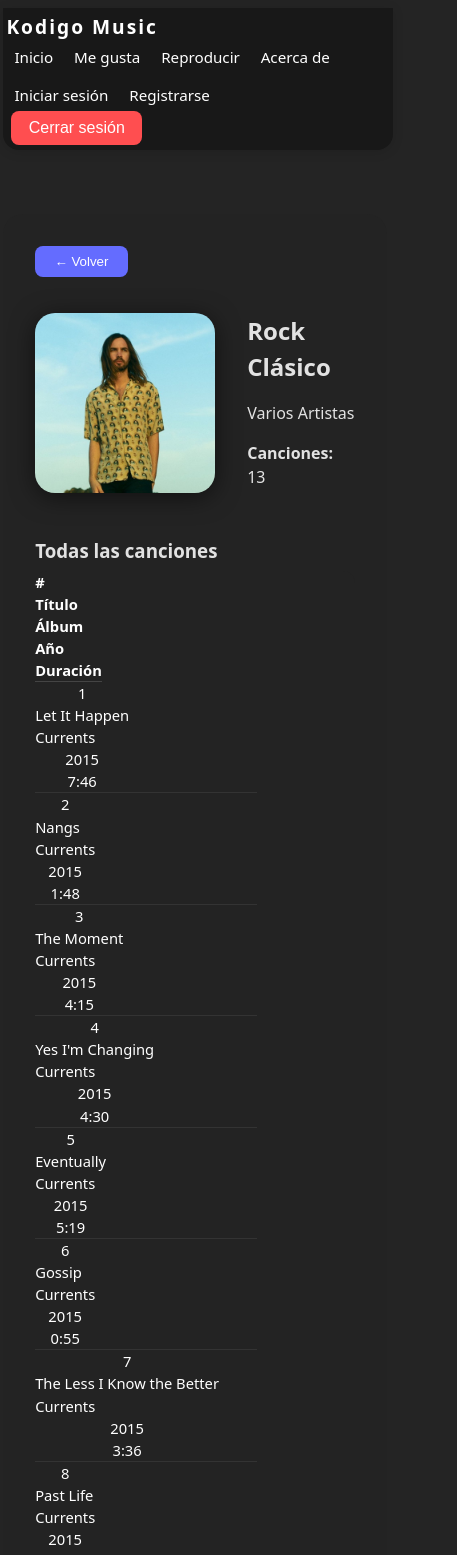
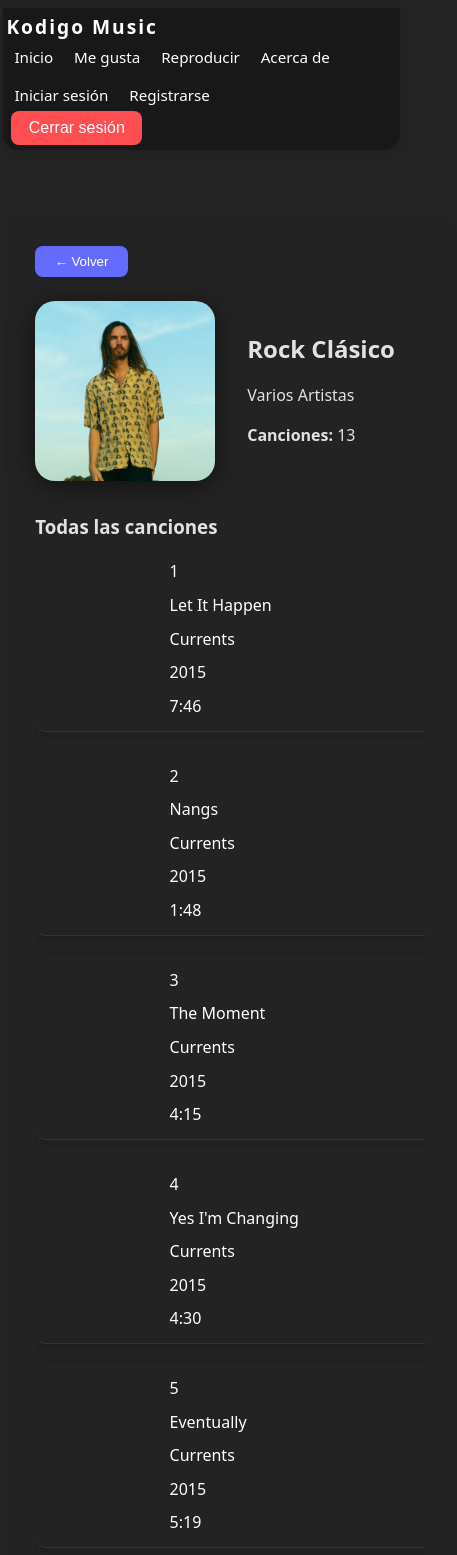
Before and after one commit to ManuHernandeeez/SPA_KodigoMusic, a React (Vite) app in the folder Kodigo Music/: page /album/1 in a window 390 px wide. Shown: the top 1555 px of the page, 457 px wide, since content can reach past the window. Built offline with nearby package versions, Linux system fonts and the light colour scheme; no server answers.

Commit message:
Ajustes del home.jsx

```diff
--- a/Kodigo Music/src/components/Home.css
+++ b/Kodigo Music/src/components/Home.css
@@ -163,3 +163,41 @@
     margin-bottom: 10px !important;
   }
 }
+
+@media (max-width: 600px) {
+  table {
+    display: block;
+    width: 100%;
+    overflow-x: auto;
+    background: none;
+  }
+  thead {
+    display: none;
+  }
+  tbody, tr, td {
+    display: block;
+    width: 100%;
+  }
+  tr {
+    margin-bottom: 1.2rem;
+    background: #232323;
+    border-radius: 10px;
+    box-shadow: 0 2px 8px #0002;
+    padding: 0.5rem 0.7rem;
+  }
+  td {
+    text-align: left !important;
+    padding: 0.3rem 0.2rem !important;
+    font-size: 1rem;
+    border: none;
+    position: relative;
+  }
+  td:before {
+    content: attr(data-label);
+    font-weight: bold;
+    color: #43e97b;
+    display: inline-block;
+    width: 120px;
+    min-width: 90px;
+  }
+}
--- a/Kodigo Music/src/components/Home.jsx
+++ b/Kodigo Music/src/components/Home.jsx
@@ -243,11 +243,11 @@ function Home() {
                         <tbody>
                             {featuredAlbums[openAlbum].songs.map((song, i) => (
                                 <tr key={i} style={{ borderBottom: "1px solid #333" }}>
-                                    <td style={{ padding: "0.5rem", textAlign: "center" }}>{song.number}</td>
-                                    <td style={{ padding: "0.5rem" }}>{song.title}</td>
-                                    <td style={{ padding: "0.5rem" }}>{song.album}</td>
-                                    <td style={{ padding: "0.5rem", textAlign: "center" }}>{song.year}</td>
-                                    <td style={{ padding: "0.5rem", textAlign: "center" }}>{song.duration}</td>
+                                    <td data-label="#"> {song.number} </td>
+                                    <td data-label="Título"> {song.title} </td>
+                                    <td data-label="Álbum"> {song.album} </td>
+                                    <td data-label="Año"> {song.year} </td>
+                                    <td data-label="Duración"> {song.duration} </td>
                                 </tr>
                             ))}
                         </tbody>
--- a/Kodigo Music/src/components/Player.jsx
+++ b/Kodigo Music/src/components/Player.jsx
@@ -1,5 +1,5 @@
 import React from "react";
-
+import portadaImg from '../img/1.jpg';
 function Player() {
   return (
     <div
@@ -21,7 +21,7 @@ function Player() {
       }}
     >
       <img
-        src="/src/img/1.jpg"
+        src={portadaImg}
         alt="Portada"
         style={{
           width: "60vw",
```
